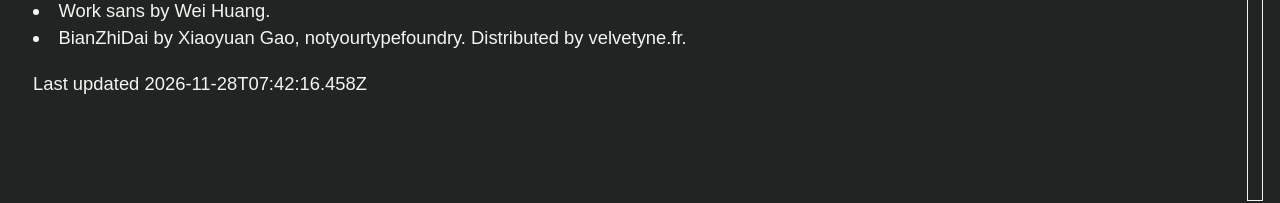
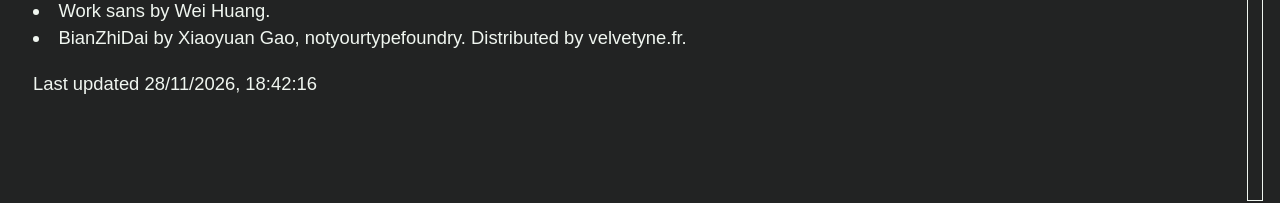
Before and after one commit to patrickahase/patrickhase.xyz, a React (Vite) app: page /about in a window 1280 px wide. Shown: the part 582-785 px from the top of the page. Built offline with nearby package versions, Linux system fonts and the light colour scheme.

Commit message:
more date tests

```diff
--- a/src/routes/about-page.tsx
+++ b/src/routes/about-page.tsx
@@ -8,8 +8,10 @@ export default function AboutPage(){
         dateObject.getDate() + "/" +
         (dateObject.getMonth() + 1) + "/" +
         dateObject.getFullYear(); */
-  //const dateString = BUILD_TIMESTAMP.toLocaleString("en-GB", {timeZone: "Australia/Melbourne"});
-  const dateString = BUILD_TIMESTAMP.toString();
+
+  //const dateString = BUILD_TIMESTAMP.toString();
+  const localDate = new Date(BUILD_TIMESTAMP);
+  const dateString = localDate.toLocaleString("en-GB", {/* dateStyle: "short", */ timeZone: "Australia/Melbourne"});
 
   /* reference to email link element */
   const emailElementRef = useRef<HTMLAnchorElement>(null);
--- a/src/vite-env.d.ts
+++ b/src/vite-env.d.ts
@@ -1,2 +1,2 @@
 /// <reference types="vite/client" />
-declare const BUILD_TIMESTAMP: Date;
+declare const BUILD_TIMESTAMP: string;
```
